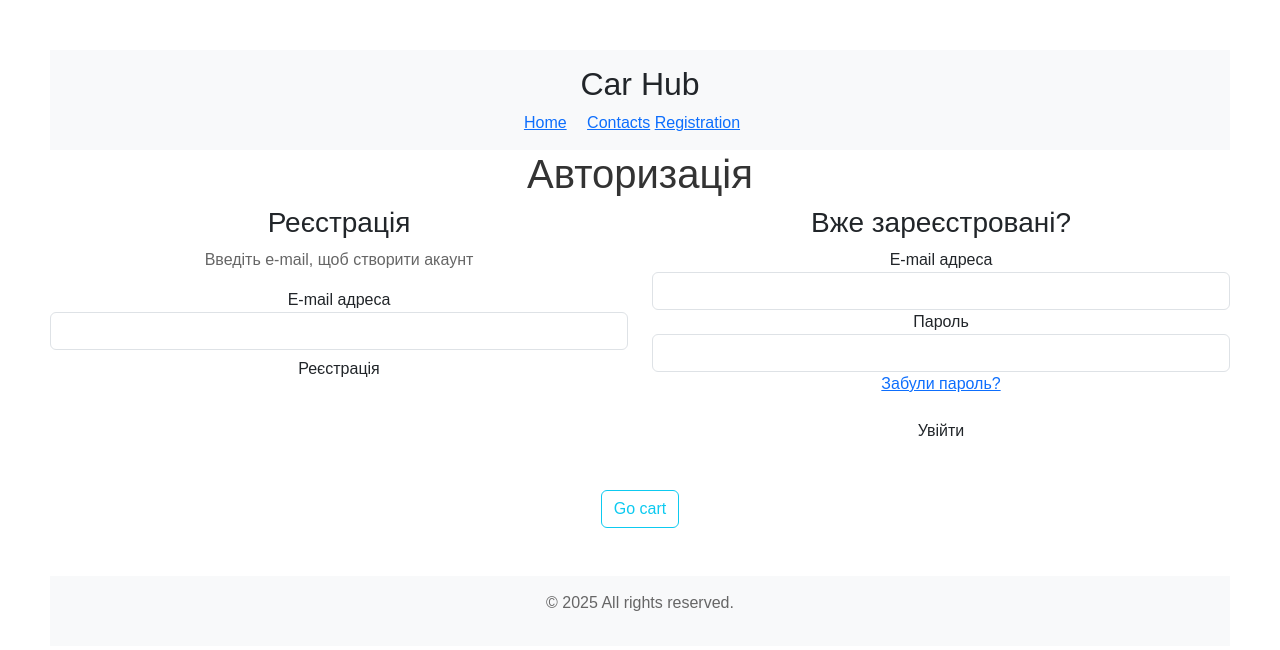
After one commit to Evgen-dev1989/car_hub, a Django app: page /registr/ in a window 1280 px wide. The commit adds this page. Shown: the top 650 px of the page. Run offline with Django 5.2, Linux system fonts and the light colour scheme.

Commit message:
registration

```diff
--- a/car_hub/car/views.py
+++ b/car_hub/car/views.py
@@ -7,7 +7,8 @@ from services import get_subcategories_cargo, get_subcategories_passenger, Cart
 from api.serializers_car import CarSerializer
 from .models import Category, Car, Review
 from client.models import Client
-
+from django.contrib.auth.models import User
+from django.contrib import messages
 
 def cars_categories_page(request):
 
@@ -22,6 +23,21 @@ def category_detail(request, category_id):
     return render(request, 'category_detail.html', {'category': category, 'cars': cars})
 
 
+
+def user_register(request):
+    if request.method == 'POST':
+        username = request.POST.get('username')
+        email = request.POST.get('email')
+        password = request.POST.get('password')
+        if username and email and password:
+            user = User.objects.create_user(username=username, email=email, password=password)
+            Client.objects.create(user=user)
+            messages.add_message(request, messages.SUCCESS, "Account created. Login", extra_tags="register")
+            return redirect('login-register')
+        else:
+            messages.add_message(request, messages.WARNING, "Please fill in all fields.", extra_tags="register")
+    return render(request, 'registration.html')
+
 def cart_add(request, car_id):
     car = get_object_or_404(Car, id=car_id)
     cart = Cart(request)
@@ -32,7 +48,6 @@ def cart_add(request, car_id):
         category_id = 1
 
     return redirect('category_detail', category_id=category_id)
-
 
 
 # def cart_add(request, car_id):
--- a/car_hub/car_hub/urls.py
+++ b/car_hub/car_hub/urls.py
@@ -1,4 +1,4 @@
-from car.views import cars_categories_page, category_detail, cart_add, cart_view, cart_delete, cart_clear, reviews_add
+from car.views import cars_categories_page, category_detail, cart_add, cart_view, cart_delete, cart_clear, reviews_add, user_register
 from django.contrib import admin
 from django.urls import path, include
 from rest_framework.routers import SimpleRouter
@@ -19,6 +19,7 @@ urlpatterns = [
     path('remove/<int:car_id>/', cart_delete, name='cart_remove'),
     path('cart/', cart_view, name='cart_detail'),
     path('clear/', cart_clear, name='cart_clear'),
-    path('api-auth/', include('rest_framework.urls'))
+    path('api-auth/', include('rest_framework.urls')),
+    path('registr/', user_register, name='registr'),
 ]
 urlpatterns += router.urls
--- a/car_hub/templates/categories_cars.html
+++ b/car_hub/templates/categories_cars.html
@@ -72,6 +72,7 @@
         <a class="btn btn-outline-info" href="{% url 'cart_detail' %}" role="button">Go cart</a>
     <br>
 
+
     <footer class="container-fluid text-center mt-5">
         <p>&copy; 2025 All rights reserved.</p>
     </footer>
--- /dev/null
+++ b/car_hub/templates/registration.html
@@ -0,0 +1,103 @@
+<!DOCTYPE html>
+<html lang="ru">
+<head>
+    <meta charset="UTF-8">
+    <meta name="viewport" content="width=device-width, initial-scale=1.0">
+    <title>Car Hub</title>
+    <link href="https://cdn.jsdelivr.net/npm/bootstrap@5.3.0/dist/css/bootstrap.min.css" rel="stylesheet">
+    <style>
+        body {
+            font-family: Arial, sans-serif;
+            text-align: center;
+            margin: 50px;
+        }
+        h1 {
+            color: #333;
+        }
+        p {
+            color: #666;
+        }
+        header, footer {
+            background-color: #f8f9fa;
+            padding: 15px;
+        }
+    </style>
+</head>
+<body>
+    <header class="container-fluid text-center">
+        <h2>Car Hub</h2>
+        <nav>
+            <a href="#" class="me-3">Home</a>
+            <a href="#">Сontacts</a>
+            <a href="#" class="me-3">Registration</a>
+        </nav>
+    </header>
+
+    <main>
+
+        <div id="center_column" class="center_column col-xs-12 col-sm-12">
+            <h1 class="page-heading">Авторизація</h1>
+            <!---->
+            <div class="row">
+                <div class="col-xs-12 col-sm-6">
+                    <form action="https://fastexua.com/uk/authentication" method="post" id="create-account_form" class="box">
+                        <h3 class="page-subheading">Реєстрація</h3>
+                        <div class="form_content clearfix">
+                            <p>Введіть e-mail, щоб створити акаунт</p>
+                            <div class="alert alert-danger" id="create_account_error" style="display:none"></div>
+                            <div class="form-group">
+                                <label for="email_create">E-mail адреса</label>
+                                <input type="email" class="is_required validate account_input form-control" data-validate="isEmail" id="email_create" name="email_create" value="">
+                            </div>
+                            <div class="submit">
+                                <input type="hidden" class="hidden" name="back" value="my-account">						<button class="btn btn-default button button-medium exclusive" type="submit" id="SubmitCreate" name="SubmitCreate">
+                                    <span>
+                                        <i class="icon-user left"></i>
+                                        Реєстрація
+                                    </span>
+                                </button>
+                                <input type="hidden" class="hidden" name="SubmitCreate" value="Реєстрація">
+                            </div>
+                        </div>
+                    </form>
+                </div>
+                <div class="col-xs-12 col-sm-6">
+                    <form action="https://fastexua.com/uk/authentication" method="post" id="login_form" class="box">
+                        <h3 class="page-subheading">Вже зареєстровані?</h3>
+                        <div class="form_content clearfix">
+                            <div class="form-group form-ok">
+                                <label for="email">E-mail адреса</label>
+                                <input class="is_required validate account_input form-control" data-validate="isEmail" type="email" id="email" name="email" value="">
+                            </div>
+                            <div class="form-group form-ok">
+                                <label for="passwd">Пароль</label>
+                                <input class="is_required validate account_input form-control" type="password" data-validate="isPasswd" id="passwd" name="passwd" value="">
+                            </div>
+                            <p class="lost_password form-group"><a href="https://fastexua.com/uk/password-recovery" title="Відновити втрачений пароль" rel="nofollow">Забули пароль?</a></p>
+                            <p class="submit">
+                                <input type="hidden" class="hidden" name="back" value="my-account">						<button type="submit" id="SubmitLogin" name="SubmitLogin" class="button btn btn-default button-medium">
+                                    <span>
+                                        <i class="icon-lock left"></i>
+                                        Увійти
+                                    </span>
+                                </button>
+                            </p>
+                        </div>
+                    </form>
+                </div>
+            </div>
+                                </div>
+    </main>
+
+    </br>
+        <a class="btn btn-outline-info" href="{% url 'cart_detail' %}" role="button">Go cart</a>
+    <br>
+
+
+    <footer class="container-fluid text-center mt-5">
+        <p>&copy; 2025 All rights reserved.</p>
+    </footer>
+
+    <script src="https://cdn.jsdelivr.net/npm/bootstrap@5.3.0/dist/js/bootstrap.bundle.min.js"></script>
+</body>
+</html>
```
Also changed, not shown: car_hub/services.py (+5 -9 lines), car_hub/db.sqlite3.
